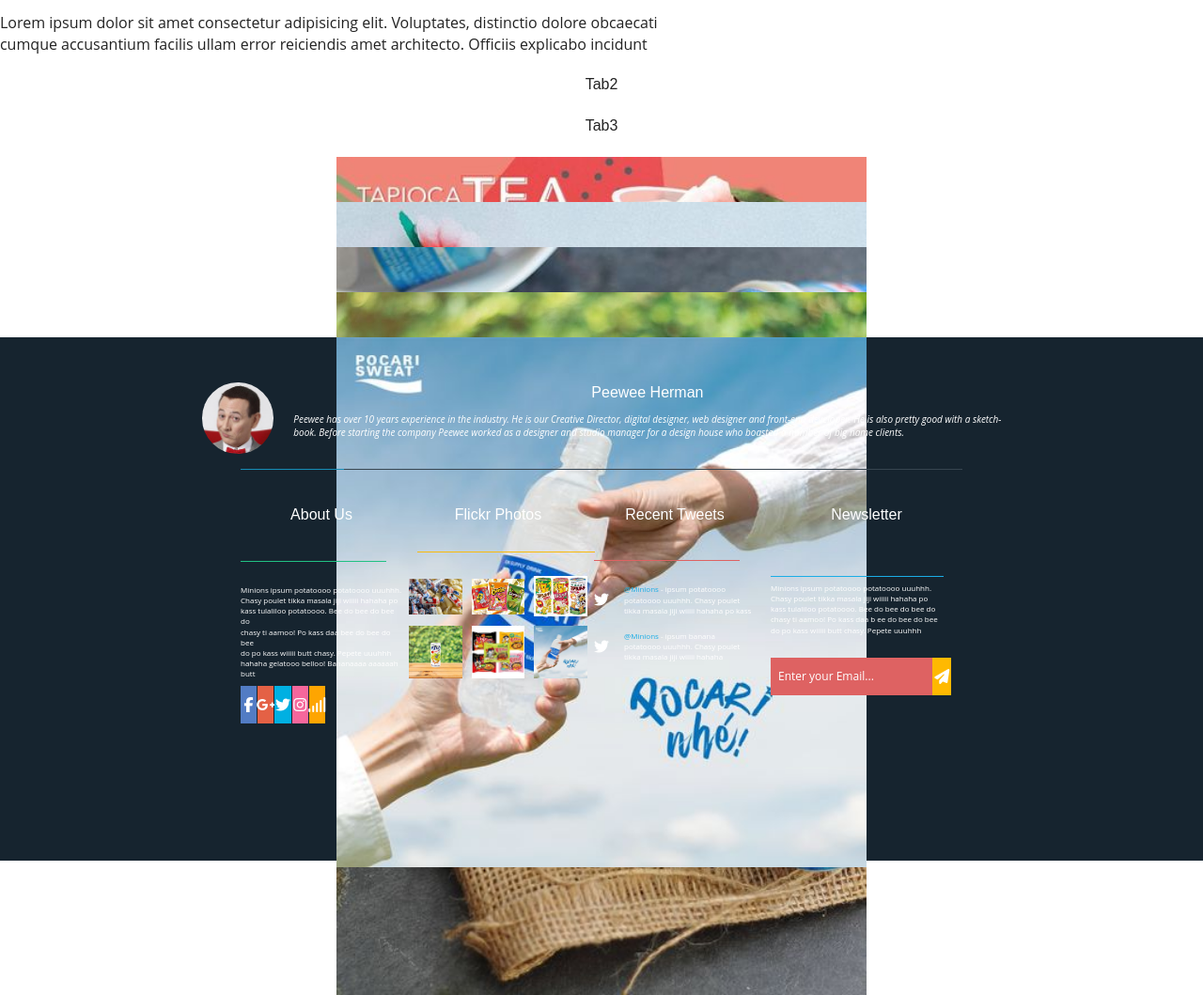
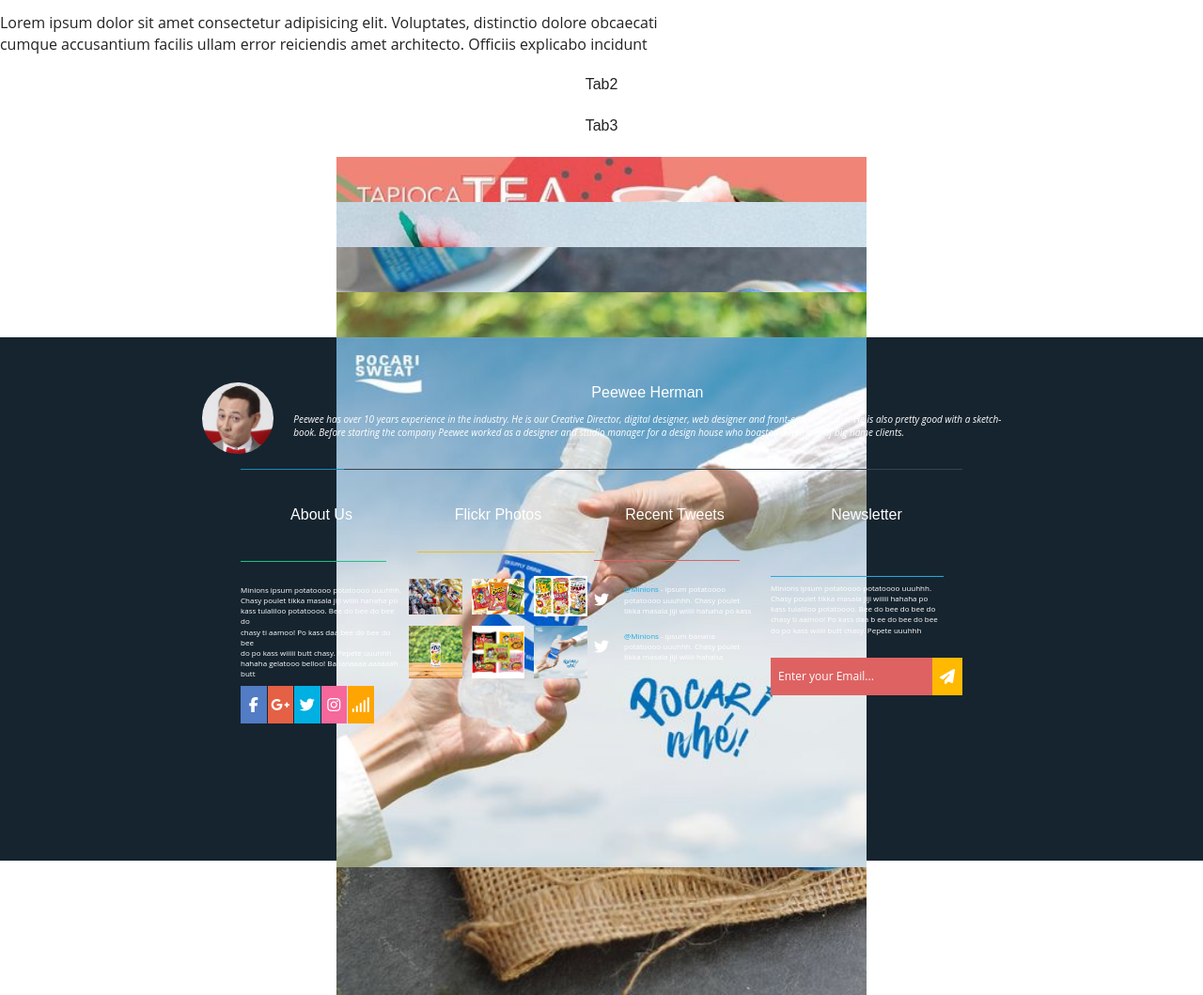
Before and after one commit to cozy6/Project-1-Lab3-ResponsiveLayouts, a plain HTML site: page index.html in a window 1280 px wide. Shown: the part 2568-3627 px from the top of the page at 94% size. Drawn offline with Linux system fonts and the light colour scheme.

Commit message:
juliet footer change v2

```diff
--- a/css/main.css
+++ b/css/main.css
@@ -350,14 +350,14 @@
 
   .footer__lower-section-column1-social-img1 {
     background-color: #527cc4;
-    width: 10%;
+    width: 16%;
     padding: 12px 8px;
     display: flex;
     justify-content: center;
   }
   .footer__lower-section-column1-social-img2 {
     background-color: #e46145;
-    width: 10%;
+    width: 16%;
     padding: 12px 8px;
     display: flex;
     justify-content: center;
@@ -365,21 +365,21 @@
 
   .footer__lower-section-column1-social-img3 {
     background-color: #00b0e2;
-    width: 10%;
+    width: 16%;
     padding: 12px 8px;
     display: flex;
     justify-content: center;
   }
   .footer__lower-section-column1-social-img4 {
     background-color: #f6679c;
-    width: 10%;
+    width: 16%;
     padding: 12px 8px;
     display: flex;
     justify-content: center;
   }
   .footer__lower-section-column1-social-img5 {
     background-color: #fea501;
-    width: 10%;
+    width: 16%;
     padding: 12px 8px;
     display: flex;
     justify-content: center;
@@ -535,7 +535,7 @@
 
   .footer__lower-section-column4-paperplane-icon {
     background-color: #ffb901;
-    width: 10%;
+    width: 16%;
     padding: 12px 8px;
     display: flex;
     justify-content: center;
```
